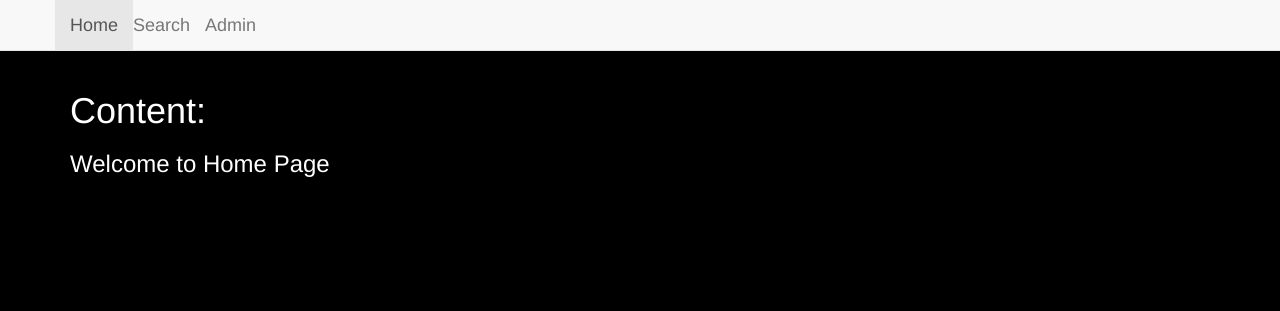
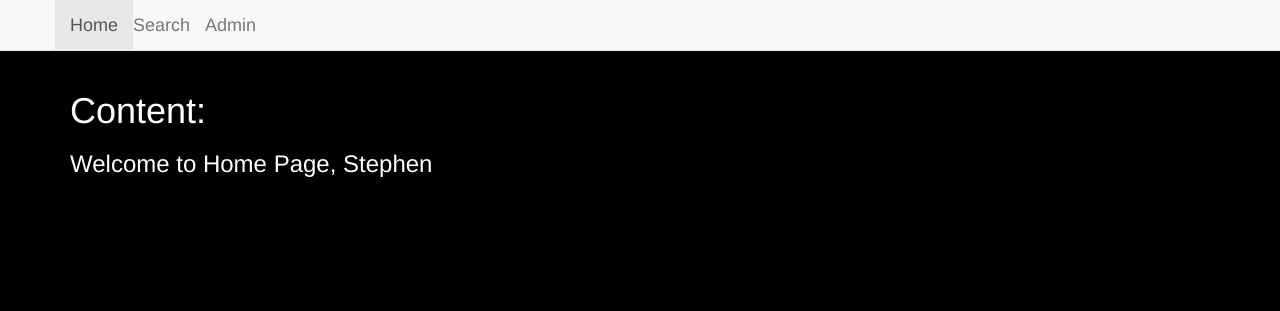
Before and after one commit to SDRains/django_project, a Django app: page / in a window 1280 px wide. Shown: the top 311 px of the page. Run offline with Django 4.2, Linux system fonts and the light colour scheme; some libraries are stand-ins or nearby versions.

Commit message:
Migrated for macOS and working on adding more pages

```diff
--- a/first_app/templates/base.html
+++ b/first_app/templates/base.html
@@ -11,9 +11,9 @@
 <nav class="navbar navbar-default navbar-static-top">
   <div class=container>
     <ul class= "nav navbar-nav">
-      <li class="active"><a class="navbar-brand" href="{% url 'home' %}">Home</a></li>
-      <li><a class="navbar-brand" href="">Search</a></li>
-      <li><a class="navbar-brand" href="">Admin</a></li>
+      <li class="active"><a class="navbar-brand" href="{% url 'index' %}">Home</a></li>
+      <li><a class="navbar-brand" href="{% url 'search' %}">Search</a></li>
+      <li><a class="navbar-brand" href="{% url 'admin' %}">Admin</a></li>
     </ul>
   </div>
 </nav>
--- a/first_app/templates/home.html
+++ b/first_app/templates/home.html
@@ -5,6 +5,6 @@
 
 {% block content %}
 
-<h3>Welcome to Home Page</h3>
+<h3>Welcome to Home Page, {{ first_name }}</h3>
 
 {% endblock %}
--- a/first_app/urls.py
+++ b/first_app/urls.py
@@ -3,6 +3,6 @@ from first_app import views
 
 urlpatterns = [
     path('', views.index, name="index"),
-    path('home/', views.home, name="home"),
-    path('educative/', views.educative, name="educative"),
+    path('search/', views.search, name="search"),
+    path('admin/', views.admin, name="admin"),
 ]
--- a/first_app/views.py
+++ b/first_app/views.py
@@ -4,13 +4,12 @@ from django.http import HttpResponse
 
 # Create your views here.
 def index(request):
-    names = {"Stephen": "Stephen"}
-    return render(request, 'home.html', context=names)
+    return render(request, 'home.html', {"first_name": "Stephen"})
 
 
-def home(request):
-    return HttpResponse("Welcome to the home page!")
+def search(request):
+    return HttpResponse("Welcome to the search page!")
 
 
-def educative(request):
-    return HttpResponse("Welcome to the educative page!")
+def admin(request):
+    return HttpResponse("Welcome to the admin page!")
```
Also changed, not shown: db.sqlite3.
